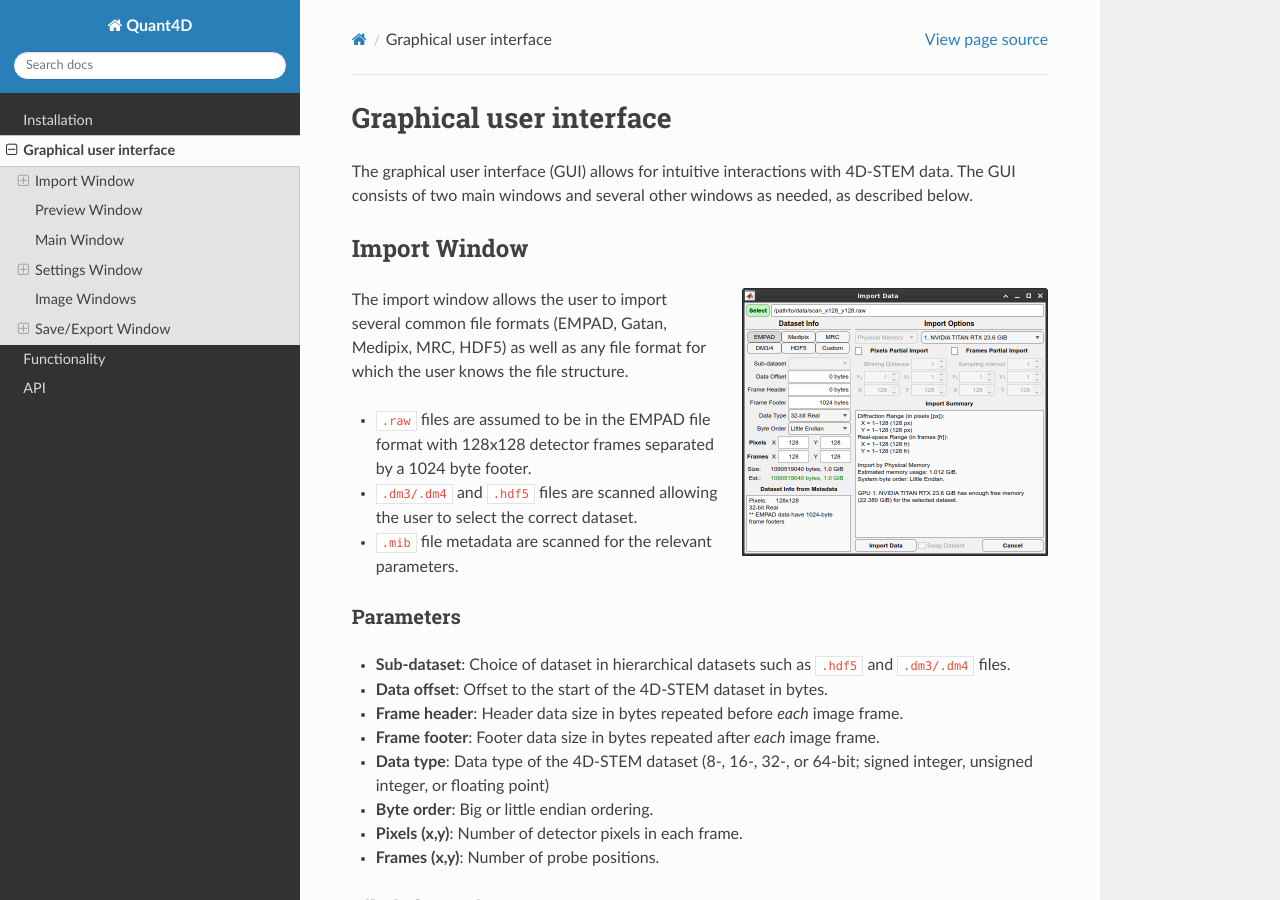
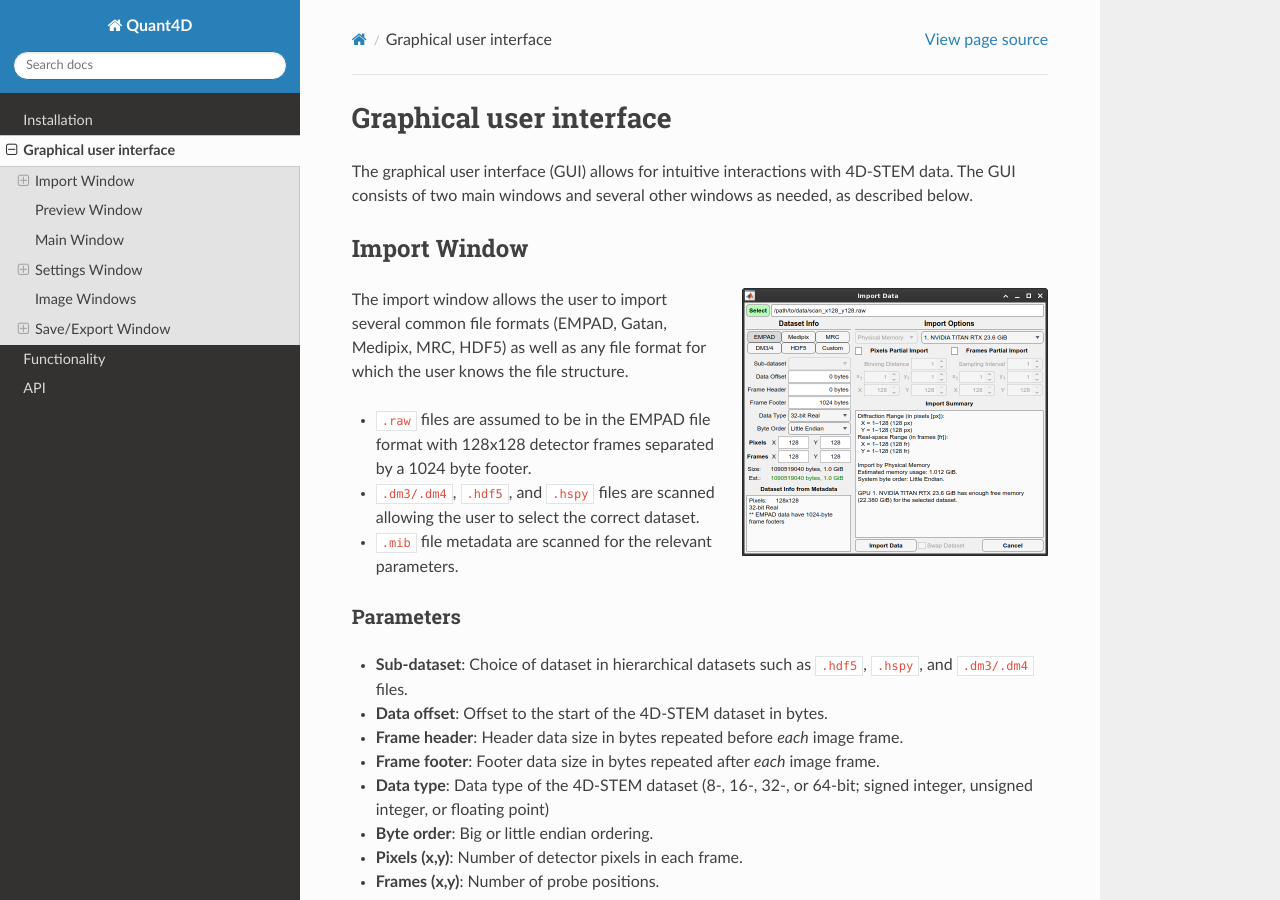
Before and after one commit to bryandesser/Quant4D, a Sphinx documentation site: the page built from docs/source/graphical_user_interface.rst, in a window 1280 px wide and 900 px high. Built offline with Sphinx 7.4.7 and the Read the Docs theme 3.1.0, drawn with Linux system fonts in a browser that asks for light colours; formulas are drawn with MathJax 3; pages that are not in the unit, such as notebooks, are missing from menus.

Commit message:
modified:   docs/source/graphical_user_interface.rst

```diff
--- a/docs/source/graphical_user_interface.rst
+++ b/docs/source/graphical_user_interface.rst
@@ -20,14 +20,14 @@ the file structure.
 
 * ``.raw`` files are assumed to be in the EMPAD file format with 128x128
   detector frames separated by a 1024 byte footer.
-* ``.dm3/.dm4`` and ``.hdf5`` files are scanned allowing the user to select the
-  correct dataset.
+* ``.dm3/.dm4``, ``.hdf5``, and ``.hspy`` files are scanned allowing the user to
+  select the correct dataset.
 * ``.mib`` file metadata are scanned for the relevant parameters.
 
 Parameters
 ^^^^^^^^^^
-* **Sub-dataset**: Choice of dataset in hierarchical datasets such as ``.hdf5``
-  and ``.dm3/.dm4`` files.
+* **Sub-dataset**: Choice of dataset in hierarchical datasets such as ``.hdf5``,
+  ``.hspy``, and ``.dm3/.dm4`` files.
 * **Data offset**: Offset to the start of the 4D-STEM dataset in bytes.
 * **Frame header**: Header data size in bytes repeated before *each* image frame.
 * **Frame footer**: Footer data size in bytes repeated after *each* image frame.
```
